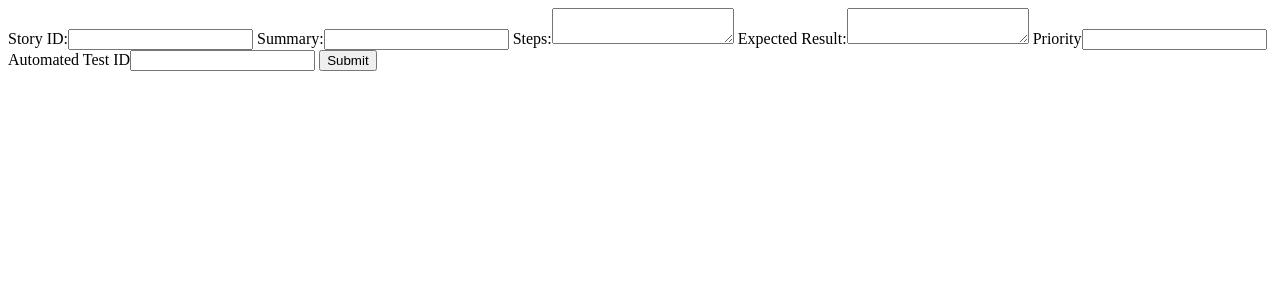
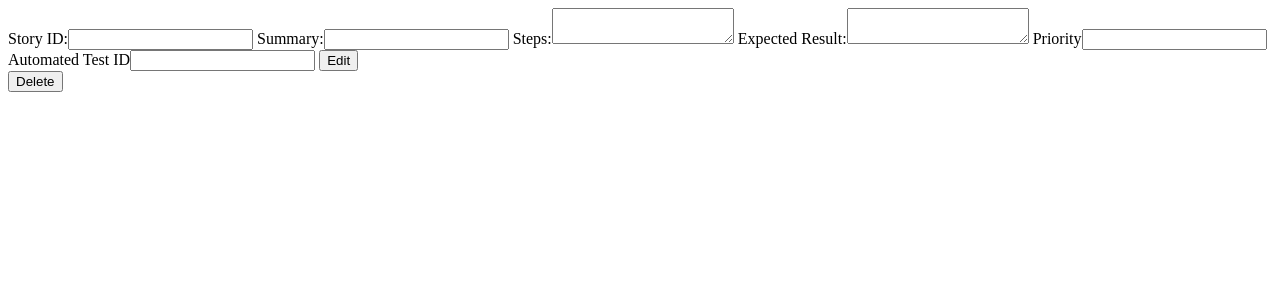
Before and after one commit to isotoma/testsite, a Django app: template src/TESTSITE/testsite/templates/test_edit.html in a window 1280 px wide. Shown: the top 300 px of the page. Run offline with Django 3.2, Linux system fonts and the light colour scheme; the template is opened without the code that fills it, so the values that code supplies are empty.

Commit message:
Can delete a test

```diff
--- a/src/TESTSITE/testsite/main/othermodels.py
+++ b/src/TESTSITE/testsite/main/othermodels.py
@@ -163,3 +163,8 @@ class XMLTest(object):
         info = svn_client.status(self.path)[0]
         if info['text_status'] == pysvn.wc_status_kind.unversioned:
             svn_client.add(self.path)
+
+    def delete(self):
+
+        svn_client = get_svn_client()
+        svn_client.remove(self.path, force = True)
--- a/src/TESTSITE/testsite/templates/test_edit.html
+++ b/src/TESTSITE/testsite/templates/test_edit.html
@@ -14,7 +14,11 @@
     <label>Expected Result:</label><textarea id = "expected_result" name = "expected_result" >{{ test.expected_result }}</textarea>
     <label>Priority</label><input id = "priority" name = "priority" type="text" value = "{{ test.priority }}"></input>
     <label>Automated Test ID</label><input id = "automated_test_id" name = "automated_test_id" type="text" value = "{{ test.automated_test_id }}"></input>
-    <input type="submit">
+    <input type="submit" name = "edit" value = "Edit">
+
+    <div>
+    <input type="submit" name = "delete" value = "Delete">
+    </div>
 </form>
 
 {% endblock content %}
```
Also changed, not shown: src/TESTSITE/testsite/main/views.py (+13 -7 lines), 1 other file.
